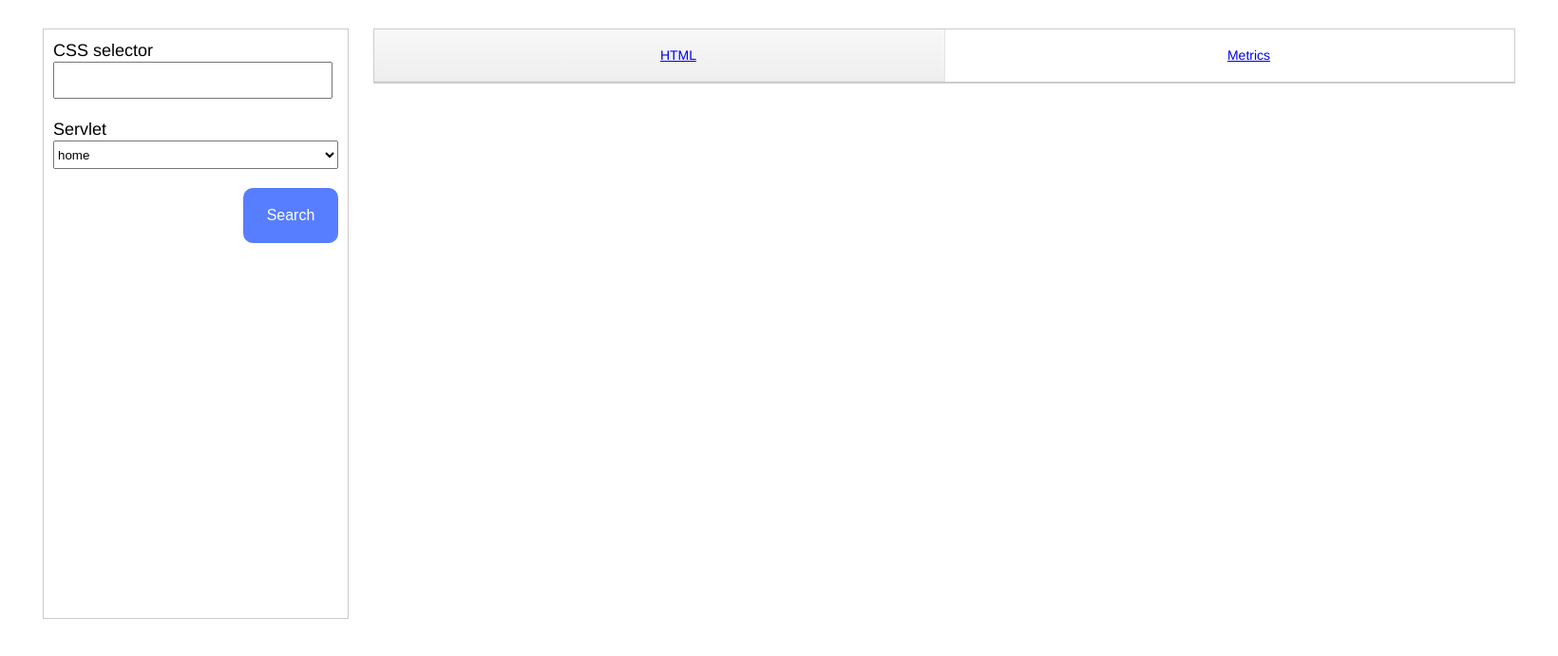
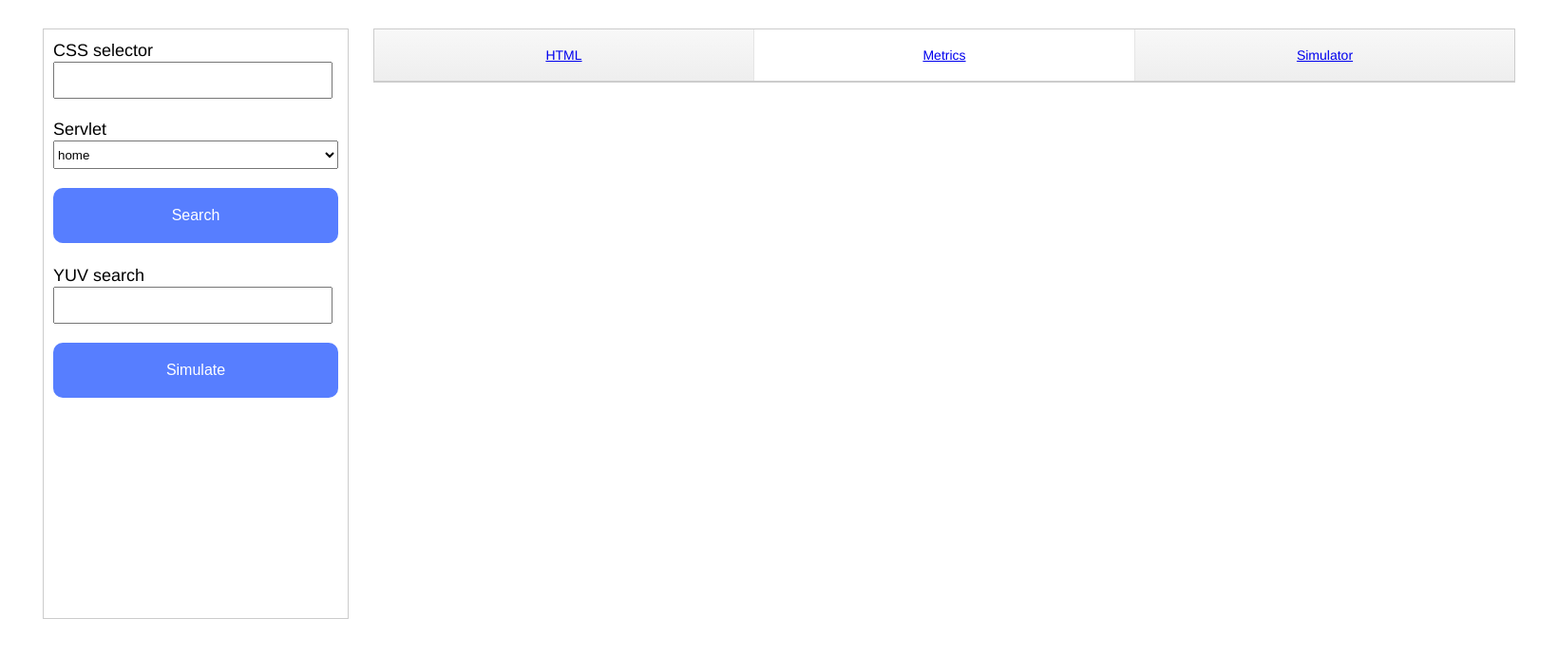
Before and after one commit to struys/dom-prophet, a Flask app: page /metric in a window 1640 px wide. Shown: the top 691 px of the page at 95% size. Run offline with Flask 2, Linux system fonts and the light colour scheme.

Commit message:
Adding simulator view which just dumps event nodes

```diff
--- a/server/app.py
+++ b/server/app.py
@@ -8,6 +8,7 @@
 from py2neo import neo4j, cypher
 
 from util.css_to_cypher import calculate_neo4j_query
+from util.events import get_event_nodes_for_yuv
 
 app = Flask(__name__)
 
@@ -70,6 +71,23 @@
         'search_term': search_term,
         'query': query,
         'results': [result[0]['classArray'] for result in results] if results else None
+    }
+
+    return render_template('index.htm', **env)
+
+@app.route('/simulator', methods=['GET'])
+def simulator():
+    search_user = request.args.get('yuv', '')
+
+    if search_user != '':
+        nodes = get_event_nodes_for_yuv(search_user)
+    else:
+        nodes = []
+
+    env = {
+        'tab': 'simulator',
+        'search_user': search_user,
+        'results': nodes
     }
 
     return render_template('index.htm', **env)
--- a/server/css/main.css
+++ b/server/css/main.css
@@ -1,6 +1,10 @@
 body {
 	font-family: Helvetica;
 	font-size:14px;
+}
+
+form:last-child {
+	margin-top: 100px;
 }
 
 .wrap {
@@ -52,13 +56,14 @@
 	border:none;
 	padding:20px;
 	border-radius:10px;
-	width:100px;
+	width:100%;
 	float:right;
 }
 
 .tabs {
 	overflow:hidden;
 	text-align:center;
+	width:1200px;
 }
 
 .tabs li {
@@ -67,27 +72,31 @@
 	background: -moz-linear-gradient(#f8f8f8, #eee);
 	background: linear-gradient(#f8f8f8 0%, #eee 100%);
 	background-color: #eee;
-	border-bottom: 1px solid #e5e5e5;
 	border-top: 0px solid #e5e5e5;
-	width:599px;
+	width:400px;
 	float:left;
 }
 
 .tabs li:first-child {
-	width:600px;
+	width: 399px;
 	border-right: 1px solid #e5e5e5;
+}
+
+.tabs li:last-child {
+	width: 399px;
+	border-left: 1px solid #e5e5e5;
 }
 
 .tabs li.selected {
 	background:white;
-	border-bottom:none;
 }
 
 .tabs li a {
 	width:100%;
 	height:100%;
 	display:block;
-	padding:20px;
+	padding-top: 20px;
+	padding-bottom: 20px;
 }
 
 .main-content {
--- a/server/templates/index.htm
+++ b/server/templates/index.htm
@@ -26,6 +26,14 @@
 
 	  	<button type="submit">Search</button>
 	</form>
+
+	<form action="/simulator">
+		<label class="search">
+		<h2>YUV search</h2>
+		<input name="yuv" type="text" value="{{ search_user }}"></input>
+		</label>
+		<button type="submit">Simulate</button>
+	</form>
   </div>
 
   <div class="main-content">
@@ -33,12 +41,13 @@
   <ul class="tabs">
   	<li {% if tab == 'html' %} class="selected" {% endif %}><a href="/">HTML</a></li>
   	<li {% if tab == 'metric' %} class="selected" {% endif %}><a href="/metric">Metrics</a></li>
+  	<li {% if tab == 'simulator' %} class="selected" {% endif %}><a href="/simulator">Simulator</a></li>
   </ul>
 
   <div class="tabbed-content">
   	{% if tab == 'html' %}
   		<iframe src="/html_nonsense"></iframe>
-  	{% elif tab =='metric' %}
+  	{% elif tab == 'metric' %}
 		{% if query %}
     		Query: {{ query }}<br>
   		{% endif %}
@@ -50,6 +59,16 @@
       		{% endfor %}
     		</ul>
   		{% endif %}
+
+	{% elif tab == 'simulator' %}
+		{% if yuv %}
+		  Simulator for: {{ yuv }}
+		{% endif %}
+
+		{% if results %}
+			{{ results }}
+		{% endif %}
+
   	{% endif %}
   </div>
 
--- /dev/null
+++ b/util/events.py
@@ -0,0 +1,19 @@
+from py2neo import neo4j, cypher
+
+DATABASE_SERVICE = 'http://localhost:7474/db/data/'
+
+def get_event_nodes_for_yuv(yuv):
+    db = neo4j.GraphDatabaseService(DATABASE_SERVICE)
+
+    query = """
+            START
+                a = node(*)
+            MATCH
+                a-[:ACTION]->b
+            WHERE
+                has(a.uuid)
+                and a.uuid="%s"
+            RETURN b""" % yuv
+
+    results = cypher.execute(db, query)
+    return results
```
